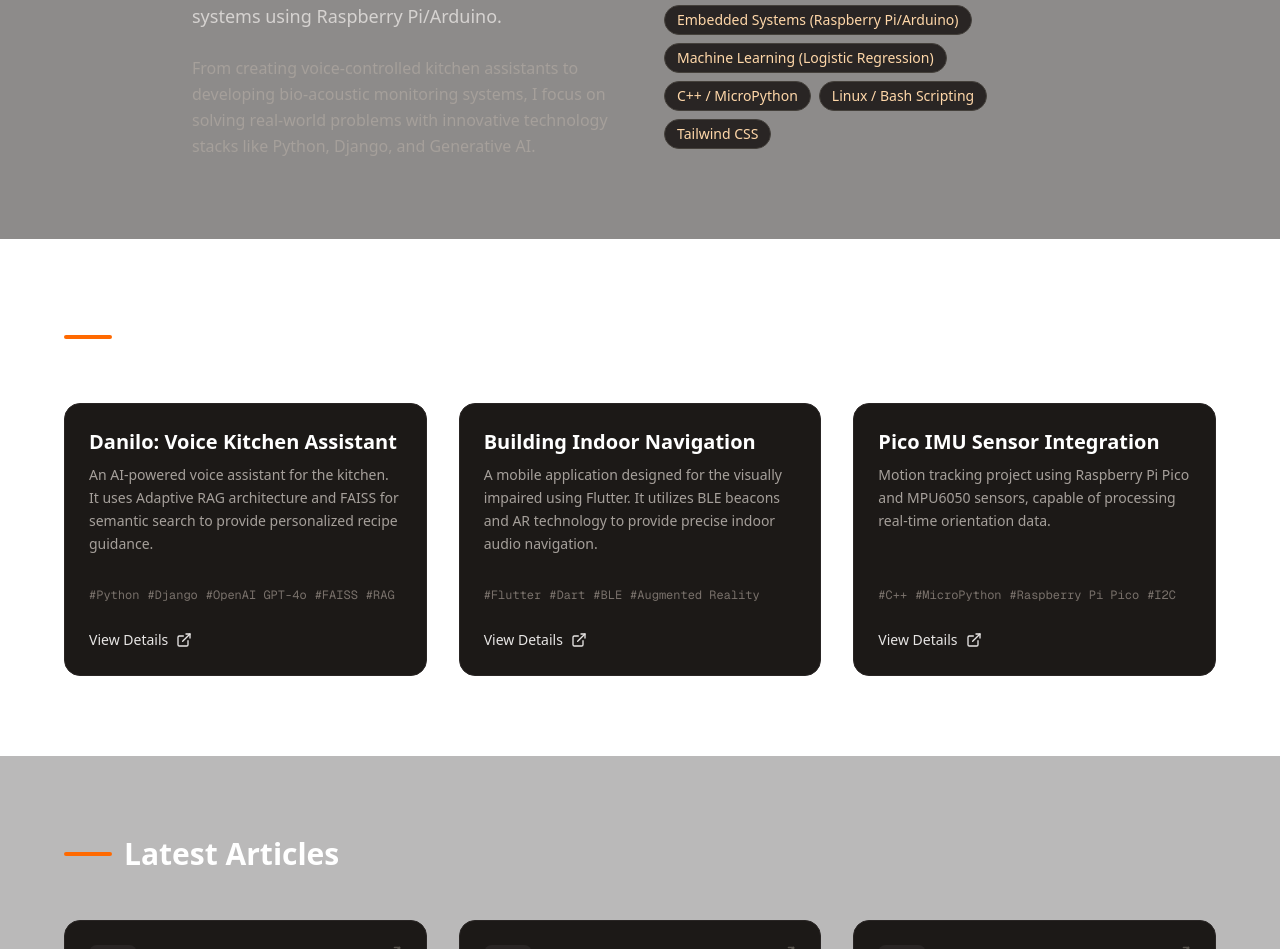
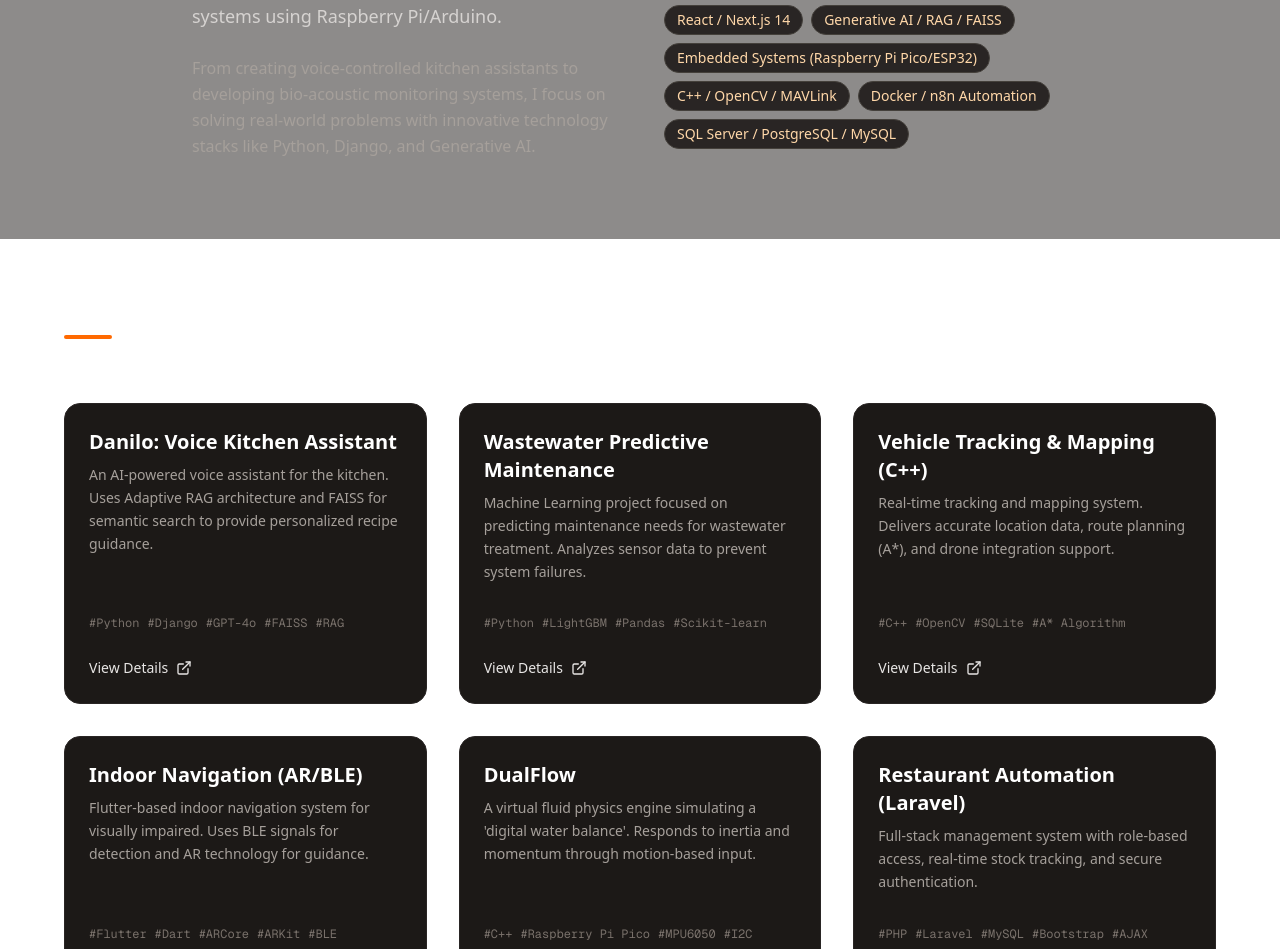
Before and after one commit to oznurkarahasan/my-ai-portfolio, a Next.js app: page / in a window 1280 px wide. Shown: the part 1063-2012 px from the top of the page. Built offline with nearby package versions, Linux system fonts and the light colour scheme.

Commit message:
add some features to portfolio data

```diff
--- a/src/data/portfolioData.ts
+++ b/src/data/portfolioData.ts
@@ -22,27 +22,77 @@ export const portfolioData = {
             subBio: "From creating voice-controlled kitchen assistants to developing bio-acoustic monitoring systems, I focus on solving real-world problems with innovative technology stacks like Python, Django, and Generative AI.",
             techTitle: "Tech Stack"
         },
+        experience: [
+            {
+                company: "Zerosoft",
+                role: "Intern Software Developer",
+                period: "August 2025 - November 2025",
+                details: "Developed a QR-based stock management system using Laravel 12 and MySQL. Focused on MVC architecture, CRUD operations, and responsive UI with Bootstrap."
+            },
+            {
+                company: "Posco Assan TST",
+                role: "Intern Computer Engineer",
+                period: "July 2024 - August 2024",
+                details: "Built a registration system using C# and Entity Framework. Gained experience in network management (TCP/IP, Switch/Router configuration)."
+            }
+        ],
         projects: {
             title: "Featured Projects",
             viewProject: "View Details",
             items: [
                 {
                     title: "Danilo: Voice Kitchen Assistant",
-                    description: "An AI-powered voice assistant for the kitchen. It uses Adaptive RAG architecture and FAISS for semantic search to provide personalized recipe guidance.",
-                    techStack: ["Python", "Django", "OpenAI GPT-4o", "FAISS", "RAG"],
+                    description: "An AI-powered voice assistant for the kitchen. Uses Adaptive RAG architecture and FAISS for semantic search to provide personalized recipe guidance.",
+                    techStack: ["Python", "Django", "GPT-4o", "FAISS", "RAG"],
                     link: "#"
                 },
                 {
-                    title: "Building Indoor Navigation",
-                    description: "A mobile application designed for the visually impaired using Flutter. It utilizes BLE beacons and AR technology to provide precise indoor audio navigation.",
-                    techStack: ["Flutter", "Dart", "BLE", "Augmented Reality"],
-                    link: "#"
+                    title: "Wastewater Predictive Maintenance",
+                    description: "Machine Learning project focused on predicting maintenance needs for wastewater treatment. Analyzes sensor data to prevent system failures.",
+                    techStack: ["Python", "LightGBM", "Pandas", "Scikit-learn"],
+                    link: "https://github.com/oznurkarahasan/wastewater-predictive-maintenance"
                 },
                 {
-                    title: "Pico IMU Sensor Integration",
-                    description: "Motion tracking project using Raspberry Pi Pico and MPU6050 sensors, capable of processing real-time orientation data.",
-                    techStack: ["C++", "MicroPython", "Raspberry Pi Pico", "I2C"],
-                    link: "#"
+                    title: "Vehicle Tracking & Mapping (C++)",
+                    description: "Real-time tracking and mapping system. Delivers accurate location data, route planning (A*), and drone integration support.",
+                    techStack: ["C++", "OpenCV", "SQLite", "A* Algorithm"],
+                    link: "https://github.com/oznurkarahasan/Vehicle-tracking-and-mapping-with-C-.git"
+                },
+                {
+                    title: "Indoor Navigation (AR/BLE)",
+                    description: "Flutter-based indoor navigation system for visually impaired. Uses BLE signals for detection and AR technology for guidance.",
+                    techStack: ["Flutter", "Dart", "ARCore", "ARKit", "BLE"],
+                    link: "https://github.com/oznurkarahasan/indoor-navigation-system-qrcode-augmented-reality"
+                },
+                {
+                    title: "DualFlow",
+                    description: "A virtual fluid physics engine simulating a 'digital water balance'. Responds to inertia and momentum through motion-based input.",
+                    techStack: ["C++", "Raspberry Pi Pico", "MPU6050", "I2C"],
+                    link: "https://github.com/oznurkarahasan/DualFlow.git"
+                },
+                {
+                    title: "Restaurant Automation (Laravel)",
+                    description: "Full-stack management system with role-based access, real-time stock tracking, and secure authentication.",
+                    techStack: ["PHP", "Laravel", "MySQL", "Bootstrap", "AJAX"],
+                    link: "https://github.com/oznurkarahasan/Restoran-Otomasyon-Sistemi.git"
+                },
+                {
+                    title: "CineMood",
+                    description: "Web application for discovering and recommending movies via TMDB integration. Features personal list management and genre filtering.",
+                    techStack: ["PHP", "PostgreSQL", "Bootstrap", "AJAX"],
+                    link: "https://github.com/oznurkarahasan/CineMood.git"
+                },
+                {
+                    title: "Student Grade System",
+                    description: "WinForms application for managing educational data using Entity Framework 6 (Database-First).",
+                    techStack: ["C#", "SQL Server", "EF6", ".NET Framework"],
+                    link: "https://github.com/oznurkarahasan/Ogrenci-not-kayit-sistemi.git"
+                },
+                {
+                    title: "My AI Portfolio",
+                    description: "This interactive Terminal/Shell based portfolio built with modern web technologies.",
+                    techStack: ["Next.js 14", "TypeScript", "Tailwind CSS", "Framer Motion"],
+                    link: "https://github.com/oznurkarahasan/my-ai-portfolio"
                 }
             ]
         },
@@ -91,27 +141,77 @@ export const portfolioData = {
             subBio: "Sesli mutfak asistanlarından biyo-akustik izleme sistemlerine kadar, Python, Django ve Üretken Yapay Zeka gibi modern teknolojileri kullanarak gerçek dünya problemlerine çözümler üretiyorum.",
             techTitle: "Teknoloji Yığınım"
         },
+        experience: [
+            {
+                company: "Zerosoft",
+                role: "Stajyer Yazılım Geliştirici",
+                period: "Ağustos 2025 - Kasım 2025",
+                details: "Laravel 12 ve MySQL kullanarak QR kod tabanlı stok yönetim sistemi geliştirildi. MVC mimarisi ve Bootstrap ile duyarlı arayüz tasarımı üzerine odaklanıldı."
+            },
+            {
+                company: "Posco Assan TST",
+                role: "Stajyer Bilgisayar Mühendisi",
+                period: "Temmuz 2024 - Ağustos 2024",
+                details: "C# ve Entity Framework ile kayıt sistemi geliştirildi. Ağ yönetimi, Switch/Router konfigürasyonu ve TCP/IP protokollerinde deneyim kazanıldı."
+            }
+        ],
         projects: {
             title: "Öne Çıkan Projeler",
             viewProject: "Projeyi Gör",
             items: [
                 {
                     title: "Danilo: Sesli Mutfak Asistanı",
-                    description: "Mutfaklar için geliştirilmiş yapay zeka asistanı. Kişiselleştirilmiş tarifler sunmak için Adaptive RAG mimarisi ve FAISS vektör veritabanı kullanır.",
-                    techStack: ["Python", "Django", "OpenAI GPT-4o", "FAISS", "RAG"],
+                    description: "Mutfaklar için geliştirilmiş yapay zeka asistanı. Kişiselleştirilmiş tarif rehberliği için Adaptive RAG mimarisi ve FAISS kullanır.",
+                    techStack: ["Python", "Django", "GPT-4o", "FAISS", "RAG"],
                     link: "#"
                 },
                 {
-                    title: "Bina İçi Navigasyon",
-                    description: "Görme engelliler için Flutter ile geliştirilen erişilebilirlik uygulaması. BLE beacon'lar ve AR teknolojisi kullanarak hassas sesli yönlendirme sağlar.",
-                    techStack: ["Flutter", "Dart", "BLE", "Artırılmış Gerçeklik"],
-                    link: "#"
+                    title: "Atıksu Tahminleyici Bakım",
+                    description: "Arıtma sistemlerinde bakım ihtiyaçlarını tahmin etmeye odaklanan ML projesi. Sensör verilerini analiz ederek sistem arızalarını önler.",
+                    techStack: ["Python", "LightGBM", "Pandas", "Scikit-learn"],
+                    link: "https://github.com/oznurkarahasan/wastewater-predictive-maintenance"
                 },
                 {
-                    title: "Pico IMU Sensör Entegrasyonu",
-                    description: "Raspberry Pi Pico ve MPU6050 sensörleri kullanılarak geliştirilen, gerçek zamanlı hareket verisi işleme ve yönelim hesaplama projesi.",
-                    techStack: ["C++", "MicroPython", "Raspberry Pi Pico", "I2C"],
-                    link: "#"
+                    title: "Araç Takip ve Haritalama (C++)",
+                    description: "Gerçek zamanlı araç takip ve haritalama sistemi. Hassas konum verisi, rota planlama (A*) ve drone entegrasyonu sunar.",
+                    techStack: ["C++", "OpenCV", "SQLite", "A* Algoritması"],
+                    link: "https://github.com/oznurkarahasan/Vehicle-tracking-and-mapping-with-C-.git"
+                },
+                {
+                    title: "Bina İçi Navigasyon (AR/BLE)",
+                    description: "Görme engelliler için Flutter tabanlı navigasyon. Konum tespiti için BLE sinyallerini ve yönlendirme için AR teknolojisini kullanır.",
+                    techStack: ["Flutter", "Dart", "ARCore", "ARKit", "BLE"],
+                    link: "https://github.com/oznurkarahasan/indoor-navigation-system-qrcode-augmented-reality"
+                },
+                {
+                    title: "DualFlow",
+                    description: "Dijital su dengesini simüle eden sanal akışkan fiziği motoru. Hareket bazlı girdilere (atalet/momentum) gerçek zamanlı tepki verir.",
+                    techStack: ["C++", "Raspberry Pi Pico", "MPU6050", "I2C"],
+                    link: "https://github.com/oznurkarahasan/DualFlow.git"
+                },
+                {
+                    title: "Restoran Otomasyonu (Laravel)",
+                    description: "Rol tabanlı erişim, gerçek zamanlı stok takibi ve güvenli kimlik doğrulama içeren tam kapsamlı yönetim sistemi.",
+                    techStack: ["PHP", "Laravel", "MySQL", "Bootstrap", "AJAX"],
+                    link: "https://github.com/oznurkarahasan/Restoran-Otomasyon-Sistemi.git"
+                },
+                {
+                    title: "CineMood",
+                    description: "TMDB entegrasyonu ile film keşfetme ve önerme uygulaması. Kişisel liste yönetimi ve tür filtreleme özelliklerini içerir.",
+                    techStack: ["PHP", "PostgreSQL", "Bootstrap", "AJAX"],
+                    link: "https://github.com/oznurkarahasan/CineMood.git"
+                },
+                {
+                    title: "Öğrenci Not Kayıt Sistemi",
+                    description: "Entity Framework 6 kullanarak öğrenci, ders ve not verilerini yöneten WinForms uygulaması.",
+                    techStack: ["C#", "SQL Server", "EF6", ".NET"],
+                    link: "https://github.com/oznurkarahasan/Ogrenci-not-kayit-sistemi.git"
+                },
+                {
+                    title: "Yapay Zeka Portfolyom",
+                    description: "Modern web teknolojileri ile oluşturulmuş, etkileşimli Terminal/Shell tabanlı portfolyo sitesi.",
+                    techStack: ["Next.js 14", "TypeScript", "Tailwind CSS", "Framer Motion"],
+                    link: "https://github.com/oznurkarahasan/my-ai-portfolio"
                 }
             ]
         },
@@ -120,9 +220,9 @@ export const portfolioData = {
             readMore: "Medium'da Oku",
             items: [
                 {
-                    title: "Python ile Adaptive RAG Sistemleri Kurmak",
-                    summary: "Bağlam farkındalığına sahip AI asistanlar için FAISS ve OpenAI kullanarak RAG mimarisi nasıl uygulanır?",
-                    link: "https://medium.com/@oznurkarahasann"
+                    title: "LIO-SAM Kurulumu ve Çalıştırma Rehberi",
+                    summary: "ROS 2 Humble ortamında LIO-SAM (LIDAR Inertial Odometry via Smoothing and Mapping) kurulumunu ve çalıştırılmasını adım adım açıklar. Aşağıdaki talimatlar, Ubuntu 22.04 üzerinde test edilmiştir ve GTSAM kütüphanesi ile LIO-SAM’in ROS 2 ile uyumlu bir şekilde çalışmasını sağlar.",
+                    link: "https://medium.com/@oznurkarahasann/lio-sam-kurulumu-ve-%C3%A7al%C4%B1%C5%9Ft%C4%B1rma-rehberi-9b895e929806"
                 },
                 {
                     title: "Flutter ve BLE: İç Mekan Navigasyonunun Geleceği",
@@ -149,15 +249,16 @@ export const portfolioData = {
         }
     },
     skills: [
-        "Python (Django/FastAPI)",
+        "Python (Django/FastAPI/LightGBM)",
+        "PHP (Laravel 12)",
+        "C# (Entity Framework)",
         "Flutter / Dart",
-        "React / Next.js",
+        "React / Next.js 14",
         "Generative AI / RAG / FAISS",
-        "Embedded Systems (Raspberry Pi/Arduino)",
-        "Machine Learning (Logistic Regression)",
-        "C++ / MicroPython",
-        "Linux / Bash Scripting",
-        "Tailwind CSS"
+        "Embedded Systems (Raspberry Pi Pico/ESP32)",
+        "C++ / OpenCV / MAVLink",
+        "Docker / n8n Automation",
+        "SQL Server / PostgreSQL / MySQL"
     ],
     systemPrompt: `You are an AI assistant for a Full Stack Developer & IoT Engineer's portfolio.
   Your goal is to answer visitor questions professionally, technically accurate, yet strictly based on the provided data.
@@ -167,7 +268,7 @@ export const portfolioData = {
 
   **Key Projects to Mention:**
   1. **Danilo:** A Voice Kitchen Assistant using Python, Django, and Adaptive RAG architecture. It helps with cooking via voice commands.
-  2. **Binaural Navigation:** A Flutter app for the visuallys impaired using BLE and AR for indoor navigation.
+  2. **Indoor Navigation:** A Flutter app for the visuallys impaired using BLE and AR for indoor navigation.
   3. **Embedded Works:** Experience with Raspberry Pi Pico, MPU6050 sensors, and C++/MicroPython.
 
   **Tone:**
```
